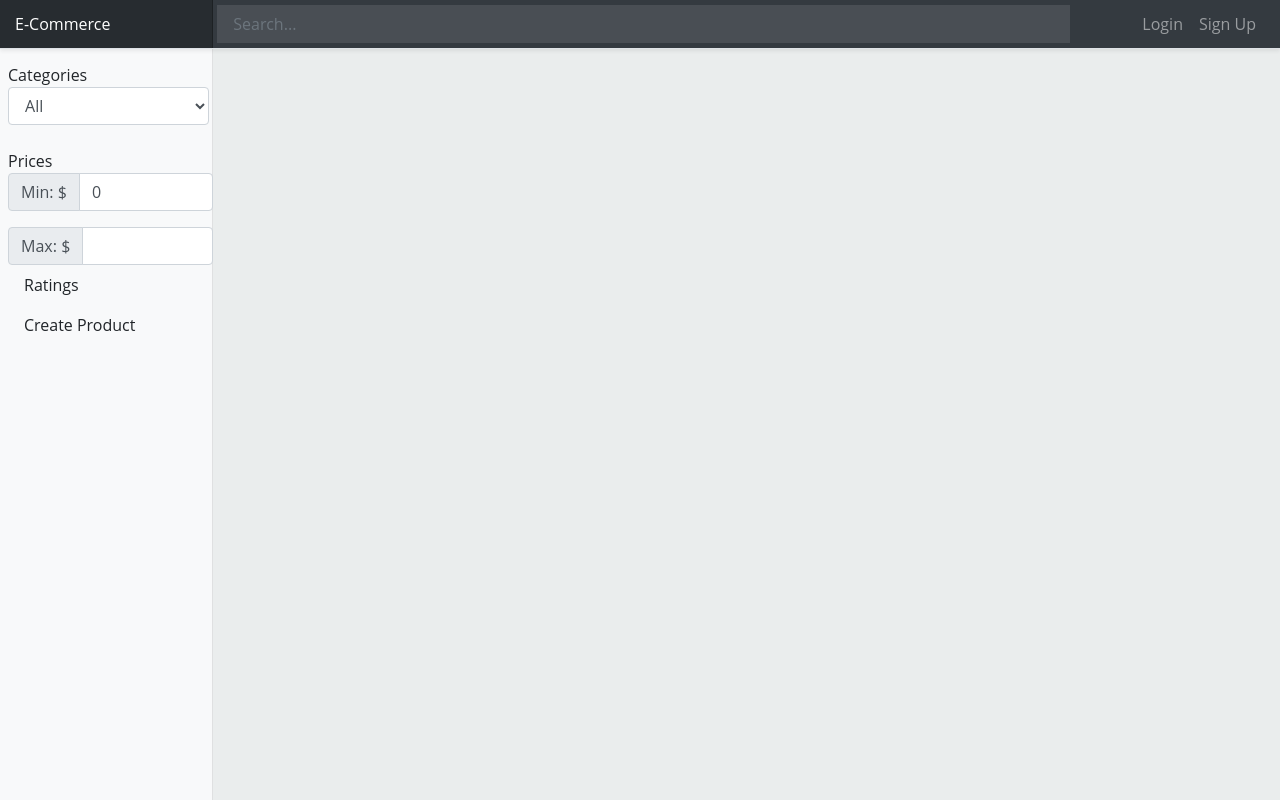
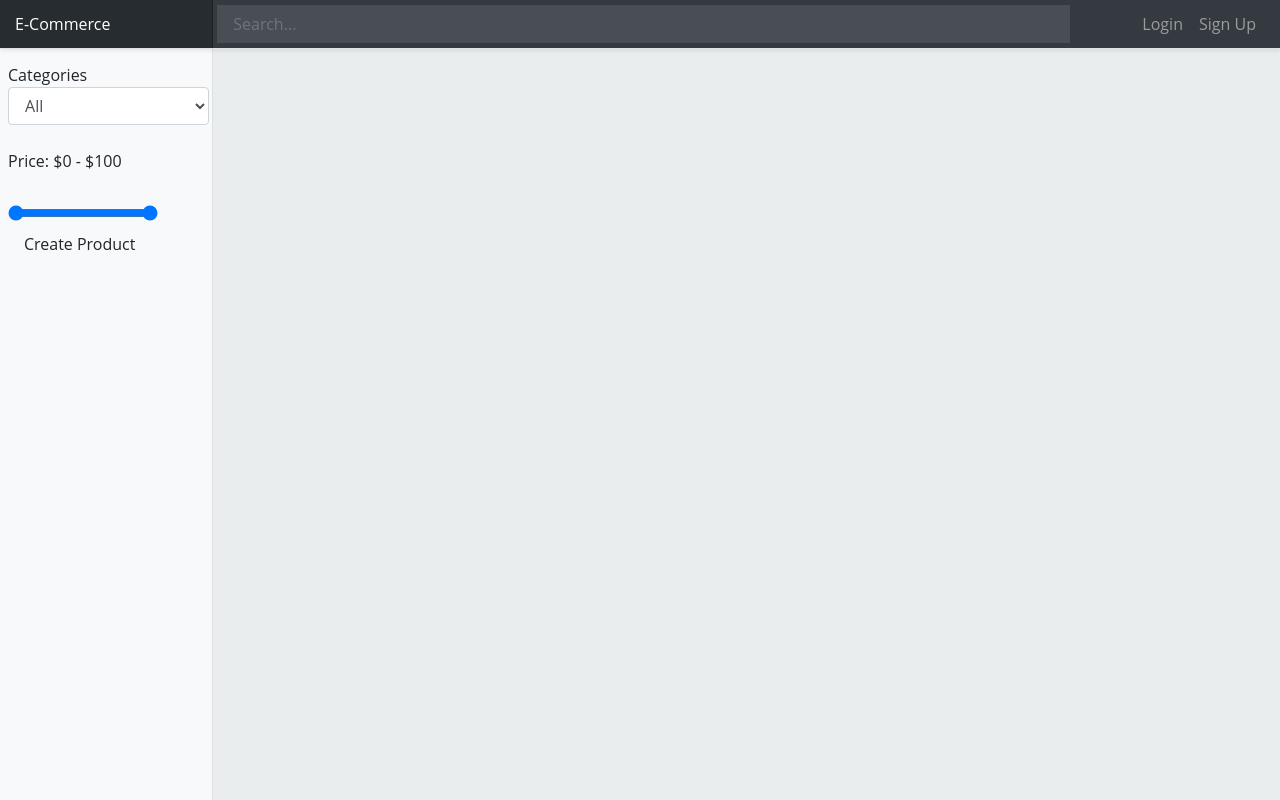
Before and after one commit to kingwerd/e_commerce, a Django app: template apps/products/templates/products/show_products.html in a window 1280 px wide. Run offline with Django 3.2, Linux system fonts and the light colour scheme; the template is opened without the code that fills it, so the values that code supplies are empty; some libraries are stand-ins or nearby versions.

Commit message:
Updated login style/layout & added price slider style/functionality

```diff
--- /dev/null
+++ b/apps/products/static/products/css/price_range_slider.css
@@ -0,0 +1,30 @@
+.price-slider {
+    position: relative;
+    width: 150px;
+    height: 35px;
+    text-align: center;
+}
+.price-slider input {
+    pointer-events: none;
+    position: absolute;
+    left: 0;
+    top: 15px;
+    width: 100%;
+    outline: none;
+    height: 18px;
+    margin: 0;
+    padding: 0;
+    border-radius: 8px;
+}
+.price-slider input::-webkit-slider-thumb {
+    pointer-events: all;
+    position: relative;
+    z-index: 1;
+    outline: 0;
+    -webkit-appearance: none;
+    height: 24px;
+    width: 24px;
+    border-radius: 12px;
+    background-color: white;
+    border: 2px solid black;
+}
--- /dev/null
+++ b/apps/products/static/products/js/price_range_slider.js
@@ -0,0 +1,28 @@
+var sliders = document.querySelectorAll(".price-slider input");
+var min = document.getElementById('min-price')
+var max = document.getElementById('max-price')
+min.innerText = sliders[0].value
+max.innerText = sliders[1].value
+function updatePriceLabels() {
+    console.log(sliders)
+    sliders = document.querySelectorAll(".price-slider input");
+    val1 = parseInt(sliders[0].value);
+    val2 = parseInt(sliders[1].value);
+    min.innerText = sliders[0].value
+    max.innerText = sliders[1].value
+    if (val1 >= val2) {
+        sliders[0].value = val2 - 3;
+        return;
+    }
+    if (val2 <= val1) {
+        sliders[1].value = val1 + 3;
+        return;
+    }
+
+    if (val1 > 0 || val2 < 99) {
+        sliders[0].style.background = sliders[1].style.background = 'sliders[0].style.background = sliders[1].style.background = "-webkit-gradient(linear, 0 0,100% 0, color-stop(0, white), color-stop(" + (val1 / 100) + ", white),color-stop(" + (val1 / 100) + ", #f0f0f0), color-stop(" + (val2 / 100) + ", #f0f0f0), color-stop(" + (val2 / 100) + ", white))";'
+    }
+    else {
+        sliders[0].style.background = sliders[1].style.background = '';
+    }
+}
--- a/apps/products/templates/products/show_products.html
+++ b/apps/products/templates/products/show_products.html
@@ -8,6 +8,8 @@
 
 
     <link rel="stylesheet" href="https://stackpath.bootstrapcdn.com/bootstrap/4.3.1/css/bootstrap.min.css" integrity="sha384-ggOyR0iXCbMQv3Xipma34MD+dH/1fQ784/j6cY/iJTQUOhcWr7x9JvoRxT2MZw1T" crossorigin="anonymous">
+    <script src="https://code.jquery.com/jquery-1.12.4.js"></script>
+    <script src="https://code.jquery.com/ui/1.12.1/jquery-ui.js"></script>
     <script src="https://code.jquery.com/jquery-3.3.1.js" integrity="sha256-2Kok7MbOyxpgUVvAk/HJ2jigOSYS2auK4Pfzbm7uH60=" crossorigin="anonymous"></script>
     <!-- <script src="https://code.jquery.com/jquery-3.3.1.slim.min.js" integrity="sha384-q8i/X+965DzO0rT7abK41JStQIAqVgRVzpbzo5smXKp4YfRvH+8abtTE1Pi6jizo" crossorigin="anonymous"></script> -->
     <script src="https://cdnjs.cloudflare.com/ajax/libs/popper.js/1.14.7/umd/popper.min.js" integrity="sha384-UO2eT0CpHqdSJQ6hJty5KVphtPhzWj9WO1clHTMGa3JDZwrnQq4sF86dIHNDz0W1" crossorigin="anonymous"></script>
@@ -15,8 +17,10 @@
     <link rel="stylesheet" href="https://use.fontawesome.com/releases/v5.7.2/css/all.css" integrity="sha384-fnmOCqbTlWIlj8LyTjo7mOUStjsKC4pOpQbqyi7RrhN7udi9RwhKkMHpvLbHG9Sr" crossorigin="anonymous">
     <script src="{% static 'products/js/filter.js' %}"></script>
     <script src="{% static 'products/js/add_to_cart.js' %}"></script>
+    <!-- <script src="{% static 'products/js/price_range_slider.js' %}"></script> -->
     <link rel="stylesheet" href="{% static 'products/css/show_products_styles.css' %}">
     <link rel="stylesheet" href="{% static 'products/css/product_slider.css' %}">
+    <link rel="stylesheet" href="{% static 'products/css/price_range_slider.css' %}">
 
 </head>
 <body style="background-color:#EAEDED;">
@@ -76,22 +80,11 @@
                             </select>
                         </li>
                         <li class="nav-item">
-                            Prices
-                            <div class="input-group mb-3">
-                                <div class="input-group-prepend">
-                                    <span class="input-group-text">Min: $</span>
-                                </div>
-                                <input type="number" name="price_min" id="price_min" class="form-control" value="0">
+                            <p>Price: $<span id="min-price"></span> - $<span id="max-price"></span></p>
+                            <div class="price-slider">
+                                <input type="range" value="0" min="0" step="1.0" max="100" oninput="updatePriceLabels()">
+                                <input type="range" value="100" min="0" step="1.0" max="100" oninput="updatePriceLabels()">
                             </div>
-                            <div class="input-group">
-                                <div class="input-group-prepend">
-                                    <span class="input-group-text">Max: $</span>
-                                </div>
-                                <input type="number" name="price_max" id="price_max" class="form-control">
-                            </div>
-                        </li>
-                        <li class="nav-item">
-                            <a class="nav-link" href="#">Ratings</a>
                         </li>
                         <li class="nav-item">
                             <a class="nav-link" href="http://localhost:8000/products/create">Create Product</a>
@@ -160,9 +153,6 @@
 
     <div class="modal fade" id="cart-modal" tabindex="-1" role="dialog"  aria-hidden="true">
     </div>
-    <!-- <script>jQuery.noConflict();</script> -->
-
-    <!-- <script src="{% static 'products/js/filter.js' %}"></script>
-    <script src="{% static 'products/js/add_to_cart.js' %}"></script> -->
+    <script src="{% static 'products/js/price_range_slider.js' %}"></script>
 </body>
 </html>
--- a/apps/user/views.py
+++ b/apps/user/views.py
@@ -57,6 +57,8 @@
             return render(request, 'user/cart.html')
 
 def add_to_cart(request, product_id, quantity):
+    """ Add to Cart """
+    # TODO: add functionality for a non registered or logged in user to add produdcts to their cart
     if request.method == "GET":
         if 'user_id' in request.session:
             user = User.objects.get(id=request.session['user_id'])
```
Also changed, not shown: apps/products/views.py (+17 -3 lines), apps/user/static/user/css/cart.css (+7 -2 lines), apps/user/static/user/css/login.css (+17 -1 lines), apps/user/templates/user/cart.html (+25 -2 lines), apps/user/templates/user/login.html (+8 -2 lines).
